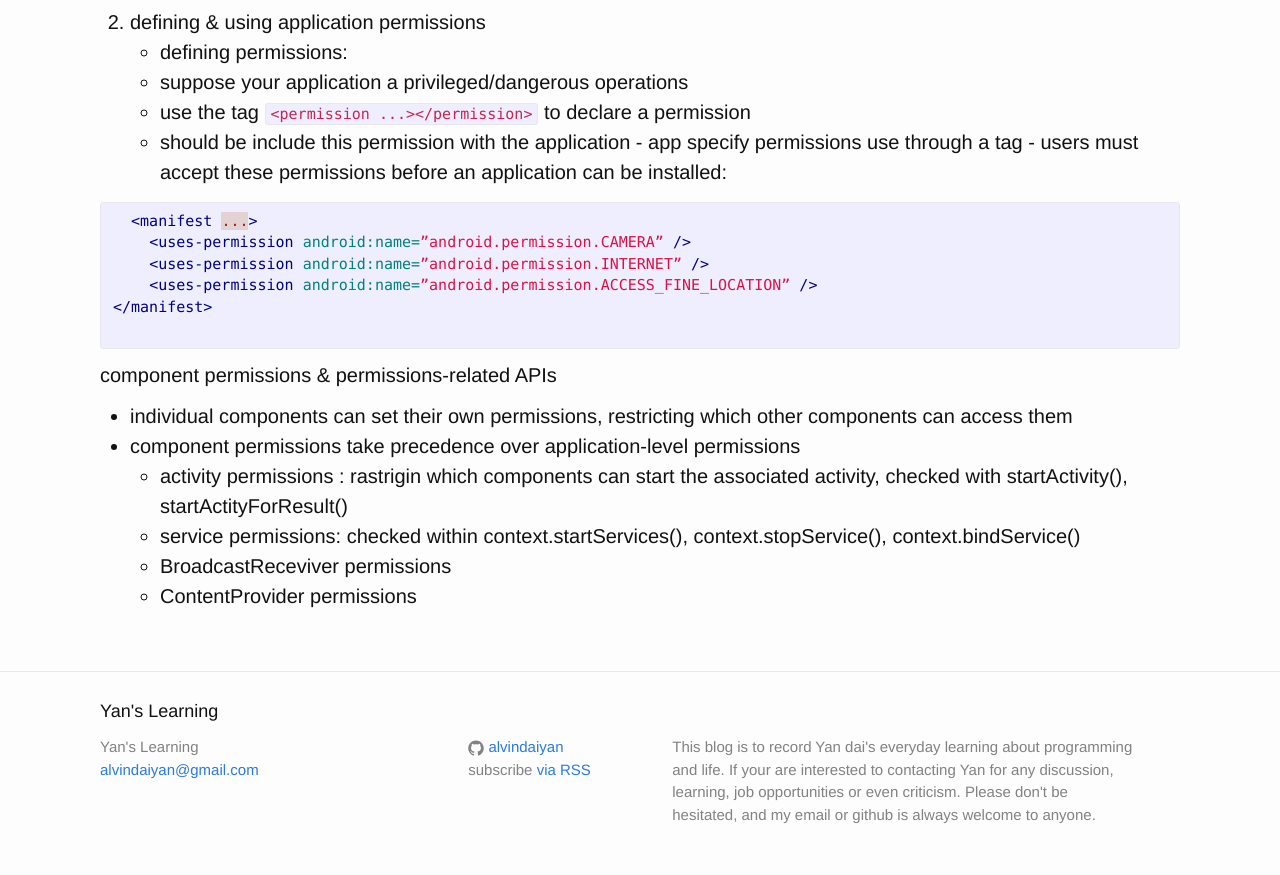
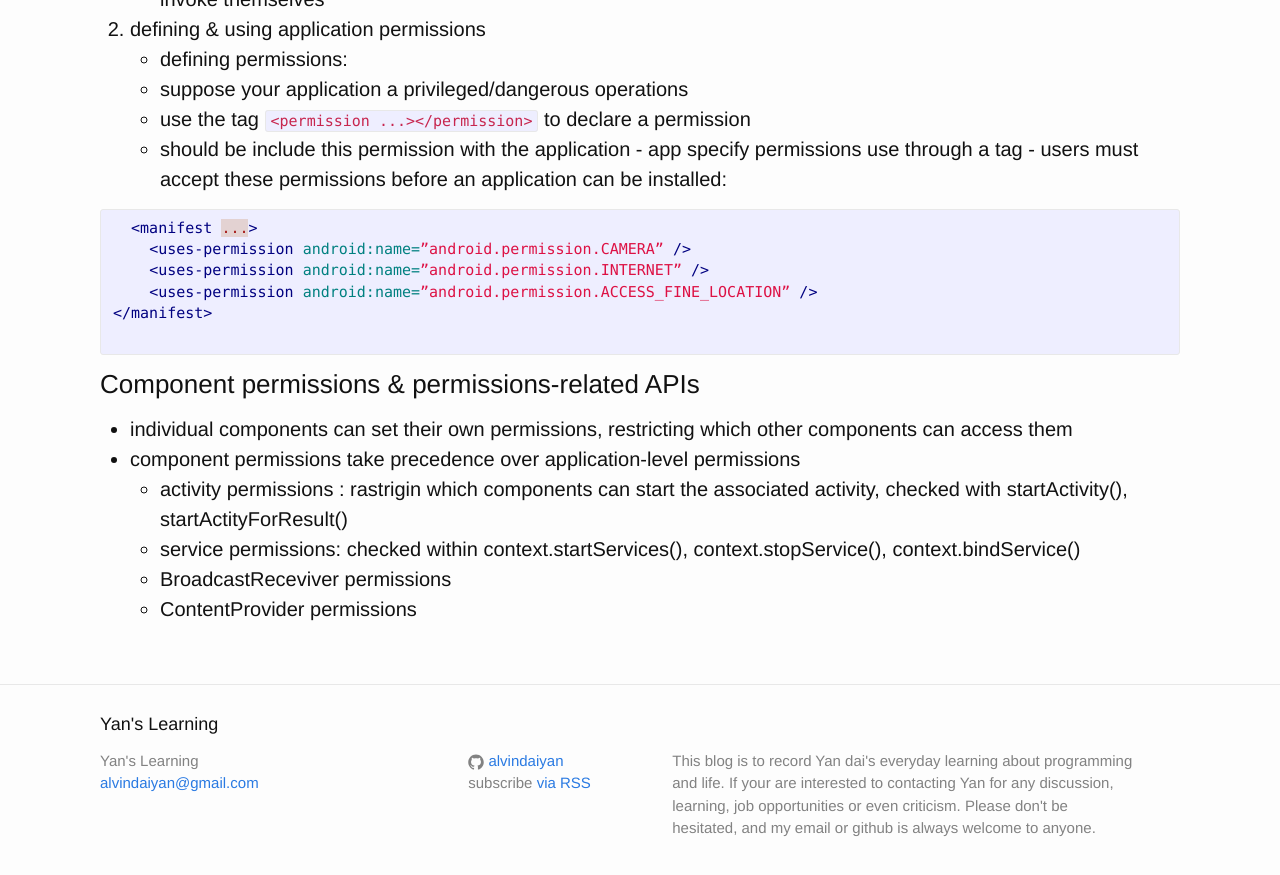
Before and after one commit to alvindaiyan/alvindaiyan.github.io, a Jekyll site: the page built from _posts/2015-03-31-android-learning-1.markdown, in a window 1280 px wide and 900 px high, scrolled down 6991 px. Shown: the top 875 px of the window. Built offline with Jekyll 4.4.1, drawn with Linux system fonts in a browser that asks for light colours; nearby versions of some CDN libraries; comment, search, counter and statistics services are not loaded.

```diff
--- a/_posts/2015-03-31-android-learning-1.markdown
+++ b/_posts/2015-03-31-android-learning-1.markdown
@@ -167,7 +167,7 @@ void onActivityResult(int requestcode, int resultCode, Intent data){}
 </intent-filter>
 {% endhighlight %}
 
-#### Intents as desired operations
+### Intents as desired operations
 1. Intents provide a flexible language for specifying operations to be performed
   - e.g. pick a contact or take a photo
 2. intent is constructed by one component that wants some work done
@@ -206,6 +206,7 @@ void onActivityResult(int requestcode, int resultCode, Intent data){}
 
 
 ## Permissions
+
 1. android permissions
   - android protects resource and data with permissions
   - used to limit access to
@@ -224,6 +225,7 @@ void onActivityResult(int requestcode, int resultCode, Intent data){}
   - app specify permissions use through a <uses-permission> tag
   - users must accept these permissions before an application can be installed:
   {% highlight xml %}
+
   <manifest ...>
     <uses-permission android:name=”android.permission.CAMERA” />
     <uses-permission android:name=”android.permission.INTERNET” />
@@ -231,7 +233,7 @@ void onActivityResult(int requestcode, int resultCode, Intent data){}
 </manifest>
   {% endhighlight %}
 
-#### component permissions & permissions-related APIs
+### Component permissions & permissions-related APIs
   - individual components can set their own permissions, restricting which other components can access them
   - component permissions take precedence over application-level permissions
     - activity permissions : rastrigin which components can start the associated activity, checked with startActivity(), startActityForResult()
```
